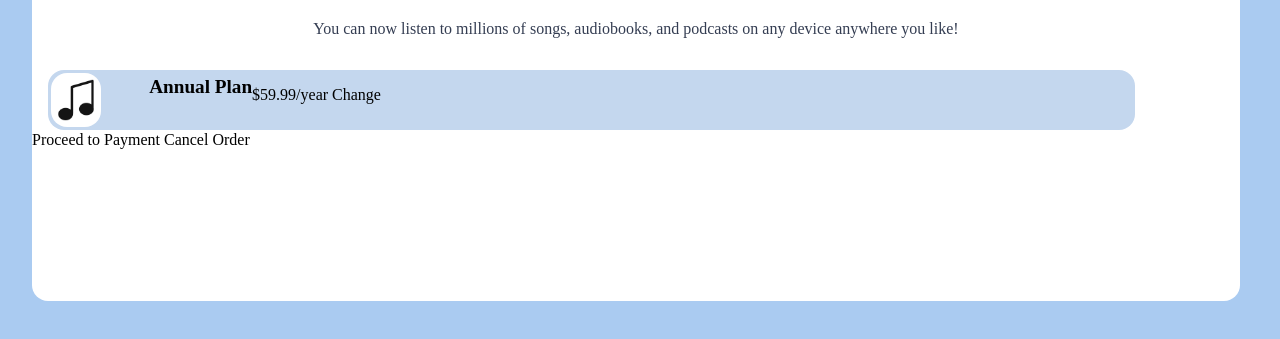
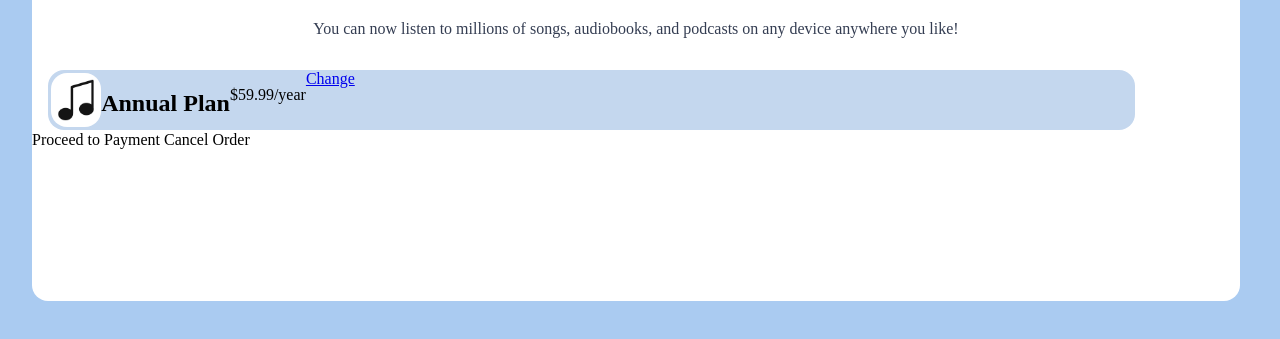
Before and after one commit to Heshan93/frontendmentor.io, a plain HTML site: page index.html in a window 1280 px wide. Shown: the part 291-630 px from the top of the page. Drawn offline with Linux system fonts and the light colour scheme.

Commit message:
created the div for 3 sub layout

```diff
--- a/index.html
+++ b/index.html
@@ -43,10 +43,17 @@
 <div class="music-icon">
   <img src="/design/Multimedia_(117).jpg" alt="music-icon">
 
+  <div class="music-sub1">
+      <h2> Annual Plan </h2>
+  </div>
 
-  <h2> Annual Plan </h2>
-  <p> $59.99/year Change</p>
+  <div class="music-sub2">
+      <p> $59.99/year</p>
+  </div>
 
+  <div class="music-sub3">
+      <a href="#">Change</a>
+  </div>
 
 </div>
 
--- a/main.scss
+++ b/main.scss
@@ -42,7 +42,7 @@ border-radius: 1em;
             height: 90%;
             border-radius: 1em;
         }
-
+/*
         h2{
             font-size: 1.2em;
             margin-top: .3em;
@@ -54,6 +54,7 @@ border-radius: 1em;
         p{
             display: block;
         }
+        */
 }
 
 
```
Also changed, not shown: main.css, 1 other file.
